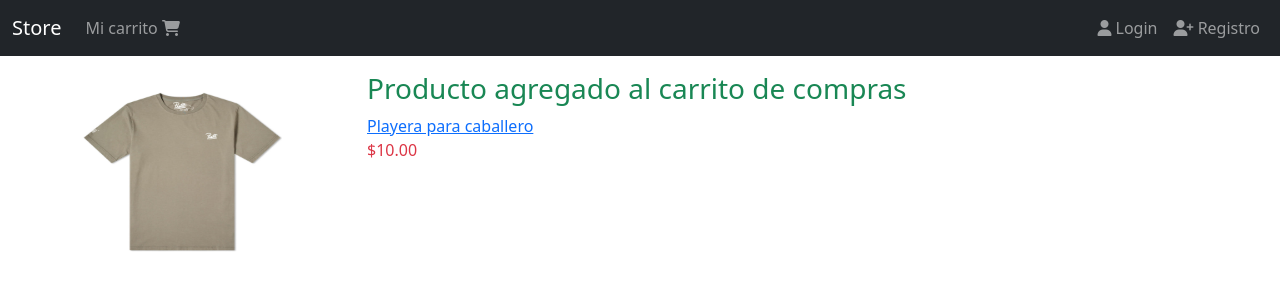
After one commit to dannydhs/store-django, a Django app: template carts/templates/carts/add.html in a window 1280 px wide. The commit adds this page. Shown: the top 300 px of the page. Run offline with Django 3.2, Linux system fonts and the light colour scheme; the template is opened without the code that fills it: values that come from a table or form of the project are taken from there, others are empty; data comes from the database, SQL or seed files in the repository; both versions use the stored data as it was after the commit; parts of the project's set-up code (start-up, migrations or seed data) failed here and were passed over; some libraries are stand-ins or nearby versions.

Commit message:
Agregando productos al carrito

```diff
--- /dev/null
+++ b/carts/templates/carts/add.html
@@ -0,0 +1,22 @@
+{% extends 'base.html' %}
+
+{% block content %}
+  <div class="col-3">
+    {% if product.image %}
+      <img src="{{ product.image.url }}" alt="Imagen del producto" width="200" height="200">
+    {% endif %}
+  </div>
+  <div class="col">
+    <div class="h3 font-weight-bold text-success">
+      Producto agregado al carrito de compras
+    </div>
+    <div>
+      <a href="{% url 'products:product' product.slug %}">
+        {{ product.title }}
+      </a>
+    </div>
+    <div class="font-weight-bold text-danger">
+      ${{ product.price }}
+    </div>
+  </div>
+{% endblock %}
--- /dev/null
+++ b/carts/templates/carts/snippets/add.html
@@ -0,0 +1,4 @@
+<form action="{% url 'carts:add' %}" method="post">{% csrf_token %}
+  <input type="hidden" name="product_id" value="{{ product.id }}">
+  <button type="submit" class="btn btn-warning">Agregar al carrito</button>
+</form>
--- a/carts/urls.py
+++ b/carts/urls.py
@@ -5,5 +5,6 @@ from . import views
 app_name = 'carts'
 
 urlpatterns = [
-    path('', views.cart, name='cart')
+    path('', views.cart, name='cart'),
+    path('agregar', views.add, name='add'),
 ]
--- a/products/templates/products/product.html
+++ b/products/templates/products/product.html
@@ -15,5 +15,8 @@
   <div>
     <p>{{ product.description }}</p>
   </div>
+  <div>
+    {% include 'carts/snippets/add.html' %}
+  </div>
 </div>
 {% endblock %}
```
Also changed, not shown: carts/views.py (+13 -0 lines), db.sqlite3.
